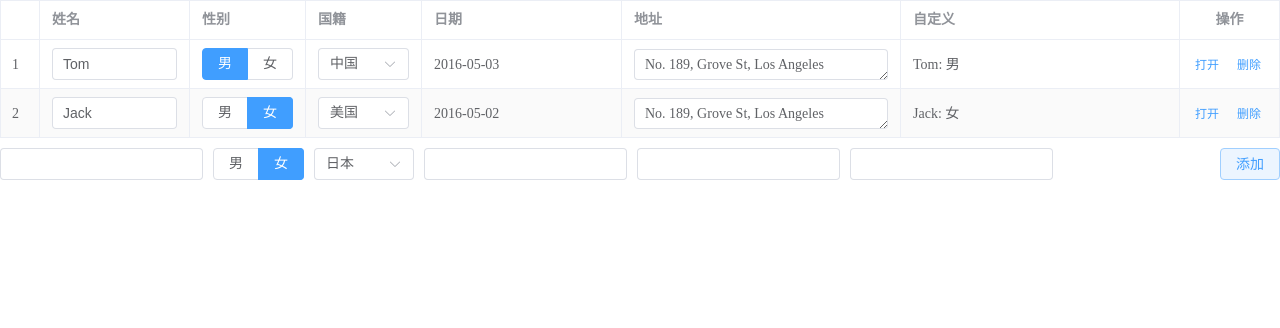
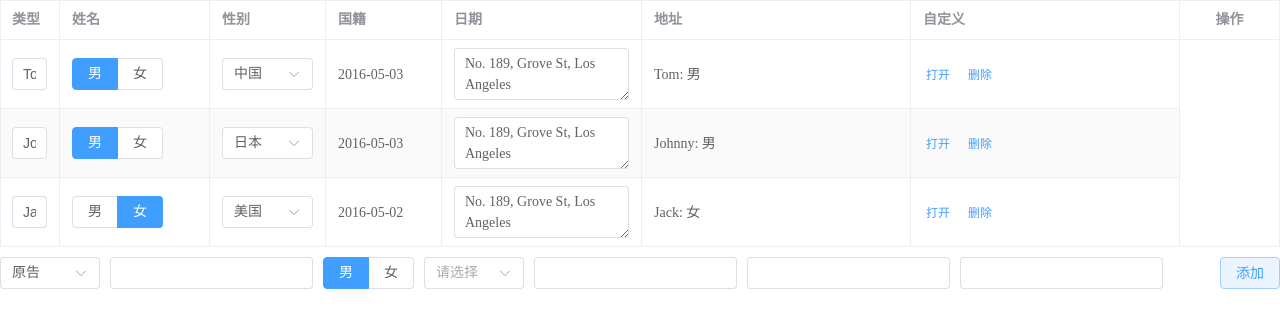
Before and after one commit to joerias/aegis-odyssey, a Vue app: page / in a window 1280 px wide. Shown: the top 328 px of the page. Built offline with nearby package versions, Linux system fonts and the light colour scheme.

Commit message:
暂存Map对象遍历问题

```diff
--- a/src/client/App.vue
+++ b/src/client/App.vue
@@ -7,6 +7,7 @@ import { ref } from "vue";
 
 const tableValue = ref([
 	{
+		type: "原告",
 		name: "Tom",
 		gender: "男",
 		country: "中国",
@@ -15,6 +16,16 @@ const tableValue = ref([
 		info: "",
 	},
 	{
+		type: "原告",
+		name: "Johnny",
+		gender: "男",
+		country: "日本",
+		date: "2016-05-03",
+		address: "No. 189, Grove St, Los Angeles",
+		info: "",
+	},
+	{
+		type: "被告",
 		name: "Jack",
 		gender: "女",
 		country: "美国",
@@ -25,6 +36,7 @@ const tableValue = ref([
 ]);
 const tableHeaderValue = ref({
 	label: {
+		type: "类型",
 		name: "姓名",
 		gender: "性别",
 		country: "国籍",
@@ -33,6 +45,7 @@ const tableHeaderValue = ref({
 		info: "自定义",
 	},
 	width: {
+		type: 60,
 		name: 150,
 		gender: 116,
 		country: 116,
@@ -52,9 +65,10 @@ const handleSwitch = () => {
 	showSwitch.value = !showSwitch.value;
 };
 const tableAddValue = ref({
+	type: "原告",
 	name: "",
-	gender: "女",
-	country: "日本",
+	gender: "男",
+	country: "",
 	date: "",
 	address: "",
 	info: "",
@@ -74,7 +88,7 @@ const handleOpen = (type: number, idx: number) => {
 			v-model="tableValue"
 			v-model:addValue="tableAddValue"
 			:header="tableHeaderValue"
-			index
+			merge="type"
 			add
 			:list="{ country: ['中国', '日本', '美国'] }"
 		>
@@ -89,6 +103,7 @@ const handleOpen = (type: number, idx: number) => {
 				<el-button class="f12" type="primary" link @click="handleOpen(2, scope.$index)"> 删除 </el-button>
 			</template>
 			<template #add>
+				<o-select class="w100 mr10" v-model="tableAddValue.type" :list="['原告', '被告']" />
 				<el-input class="mr10" v-model="tableAddValue.name" clearable />
 				<o-radio class="mr10" v-model="tableAddValue.gender" type="button" :list="['男', '女']" />
 				<o-select class="w100 mr10" v-model="tableAddValue.country" :list="['中国', '日本', '美国']" />
--- a/src/components/table/index.vue
+++ b/src/components/table/index.vue
@@ -3,7 +3,7 @@ defineOptions({
 	name: "OTable",
 });
 
-import { useSlots } from "vue";
+import { useSlots, computed } from "vue";
 
 type Props = {
 	modelValue: any;
@@ -13,11 +13,13 @@ type Props = {
 	index?: boolean;
 	add?: boolean;
 	list?: any;
+	merge?: string;
 };
 const props = withDefaults(defineProps<Props>(), {
 	btnName: "添加",
 	index: false,
 	add: false,
+	merge: "",
 });
 
 type Obj = {
@@ -42,9 +44,56 @@ const handleOperate = (idx: number) => {
 		(<Obj[]>modelValue.value).splice(idx, 1);
 	}
 };
+
+const typeMap = computed(() => {
+	const m = new Map(),
+		n = new Map();
+	modelValue.value.forEach((v, i) => {
+		if (m.has(v[props.merge])) {
+			m.set(v[props.merge], m.get(v[props.merge]) + 1);
+		} else {
+			m.set(v[props.merge], 1);
+			n.set(v[props.merge], i);
+		}
+	});
+	return props.merge ? { len: m, pos: n } : null;
+});
+console.log(typeMap.value);
+
+const objectSpanMethod = ({ row, column, rowIndex, columnIndex }: SpanMethodProps) => {
+	if (columnIndex === 0) {
+		if (props.merge) {
+			for (const i of typeMap.value.pos) {
+				console.log(rowIndex, i, rowIndex === i[1]);
+
+				if (rowIndex === i[1]) {
+					// console.log("=", rowIndex, i, typeMap.value?.len.get(i[0]));
+					// return {
+					// 	rowspan: typeMap.value?.len.get(i[0]),
+					// 	colspan: 1,
+					// };
+					// return {};
+				} else {
+					return {};
+					// console.log("!", rowIndex);
+					// console.log("else", i, i[1], rowIndex);
+					// return {
+					// 	rowspan: 0,
+					// 	colspan: 0,
+					// };
+				}
+			}
+		} else {
+			return {
+				rowspan: 1,
+				colspan: 1,
+			};
+		}
+	}
+};
 </script>
 <template>
-	<el-table :data="modelValue" stripe border>
+	<el-table :data="modelValue" stripe border :span-method="objectSpanMethod">
 		<el-table-column v-if="props.index" type="index" width="40" />
 		<template v-for="o in Object.keys(props.header.label)">
 			<el-table-column
```
Also changed, not shown: 1 other file (tests, documents, lock files or other folders).
